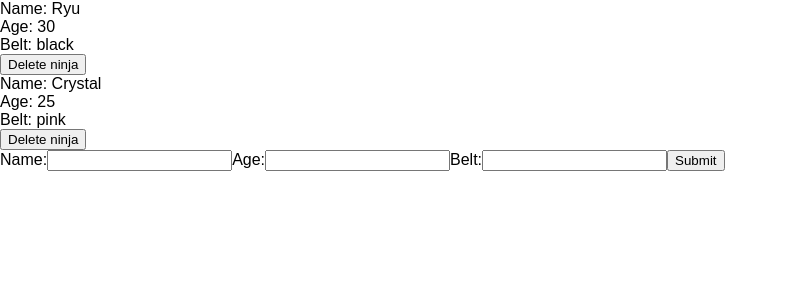
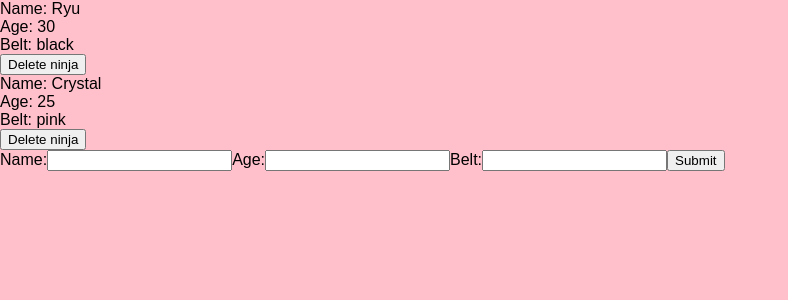
Before and after one commit to quantum93/react-intro, a React (Create React App) app: page / in a window 1280 px wide. Shown: the top 300 px of the page, without its empty margins (0-788 px from the left). Built offline with nearby package versions, Linux system fonts and the light colour scheme.

Commit message:
It shows how to do css for each component

```diff
--- /dev/null
+++ b/src/Ninjas.css
@@ -0,0 +1,9 @@
+body {
+  background: pink;
+  transition: all 1s;
+}
+
+.ninjas form {
+  background: #fff;
+  padding: 20px;
+}
--- a/src/Ninjas.js
+++ b/src/Ninjas.js
@@ -1,4 +1,5 @@
 import React from 'react';
+import './Ninjas.css';
 
 const Ninjas = ( {ninjas, deleteNinja} ) => {
   return(
```
